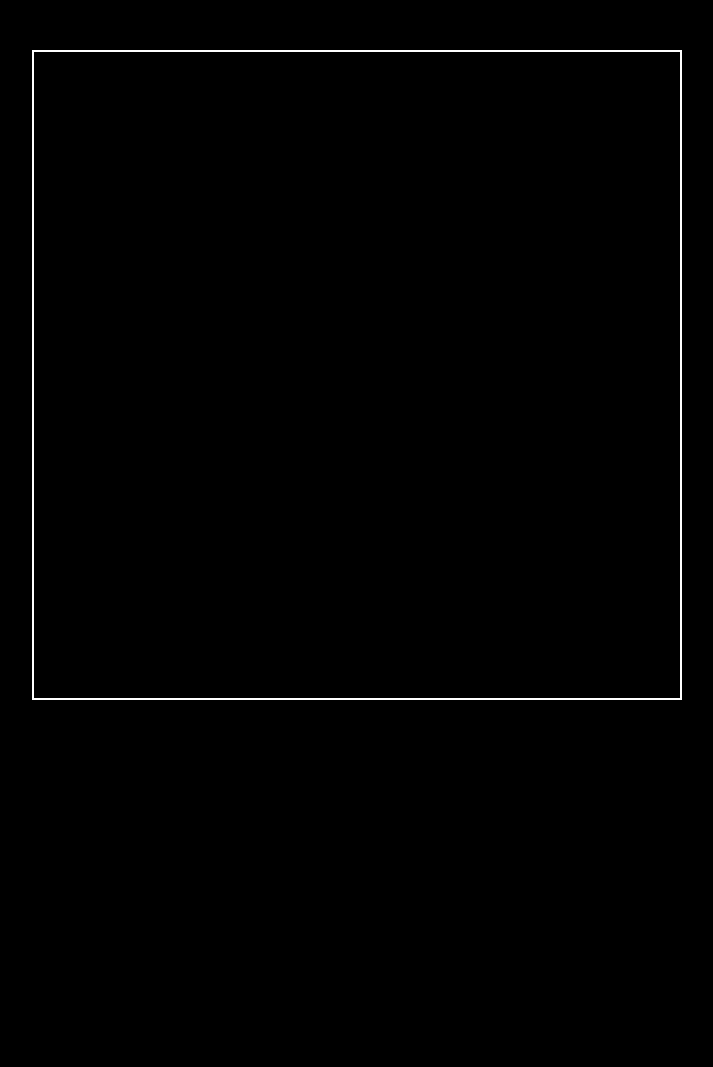
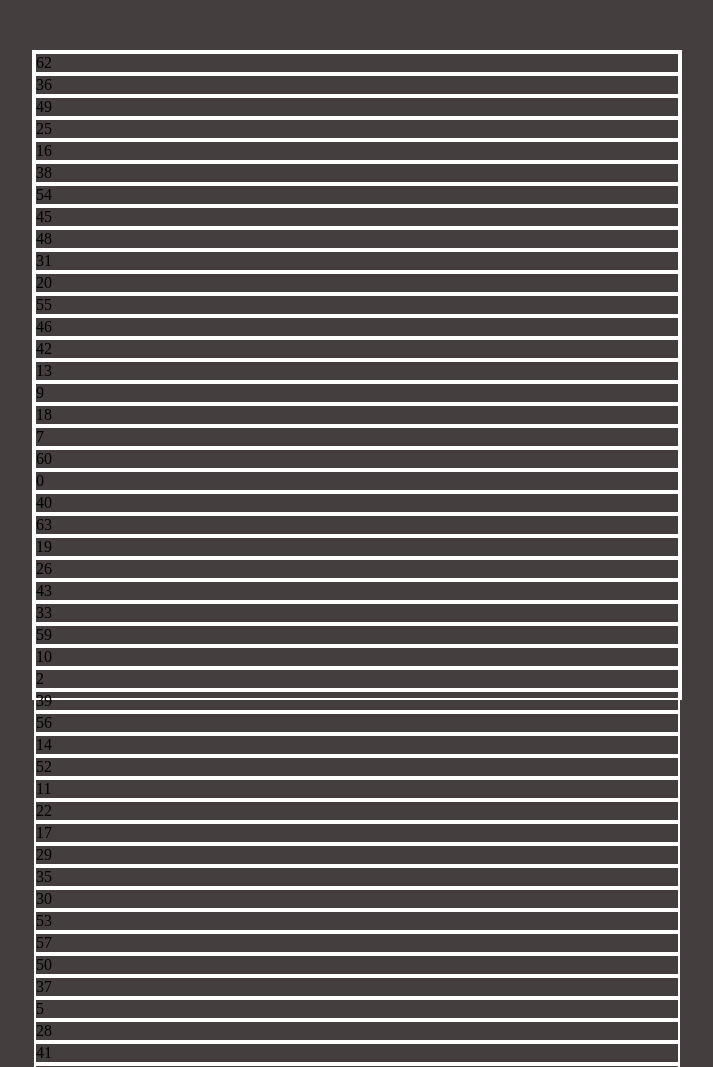
Before and after one commit to emilian0p/js-campominato-grid, a plain HTML site: page index.html in a window 1280 px wide. Shown: the top 1067 px of the page, without its empty margins (283-996 px from the left). Before the commit the page ends 800 px from the top, so only its background shows below. Drawn offline with Linux system fonts and the light colour scheme.

Commit message:
scritto js, sistemato html, mancano i colori dei quadrati ed il clearfix nel css

```diff
--- a/index.html
+++ b/index.html
@@ -13,7 +13,7 @@
 <body>
 
     <main>
-        <div id="grid-container" class="clearfix">
+        <div id="container" class="clearfix">
 
         </div>
     </main>
--- a/main.js
+++ b/main.js
@@ -0,0 +1,80 @@
+/* TRACCIA
+l'utente clicca su un bottone che genererà una griglia di gioco quadrata.
+Ogni cella ha un numero progressivo da 1 a 100.
+Ci saranno quindi 10 caselle per ognuna delle 10 righe.
+Quando l'utente clicca su ogni cella. */
+
+
+// -prendo il parent nell'html
+// -creo un array vuoto
+// -creo le funzioni di cui ho bisogno
+// -for dei quadrati {
+//    -creo il quadrato
+//    -creo numeri random
+//    -nel quadrato mettiamo il numero random
+//    -toggle
+//    -append
+//    -e pusho
+//  }
+
+
+
+
+
+
+
+
+const container = document.getElementById('container');
+
+const blackList = [];
+
+for (i=0; i<64; i++) {
+
+    const square = createSquare();
+
+const newNumber = createRandomNumber(blackList, 0, 63);
+
+square.innerHTML = newNumber;
+
+let squareNum = (newNumber % 2 === 0) ? 'green' : 'coral';
+          /* function addToggle */
+createToggle(square, squareNum);
+
+container.append(square);
+
+blackList.push(newNumber);
+}
+
+
+
+// functions
+
+
+function createToggle(domElement, toggle) {
+    domElement.addEventListener('click', function (){
+        domElement.classList.toggle(toggle);
+    })
+}
+
+function createSquare (){
+    let newSquare = document.createElement('div');
+    newSquare.classList.add('square');
+    return newSquare;
+
+}
+
+function createRandomNumber(blackList, min, max){
+    let newRandomNumber;
+    let validNumber = false;
+
+    while( validNumber === false){
+
+        newRandomNumber = Math.floor(Math.random() * (max + 1) - min) + min;
+
+        if ( !blackList.includes(newRandomNumber)) {
+
+            validNumber = true;
+        }
+    }
+    return newRandomNumber;
+}
--- a/style.css
+++ b/style.css
@@ -6,21 +6,20 @@
 }
 
 body{
-    background-color: #000000;
+    background-color: #443e3e;
 }
 
 main{
     margin-top: 50px;
 }
 
-div#grid-container{
+div#container{
     margin: 0 auto;
     width: 650px;
     height: 650px;
 }
 
-
-div#grid-container,
+div#container,
 div.square{
     border: 2px white solid;
 }
```
